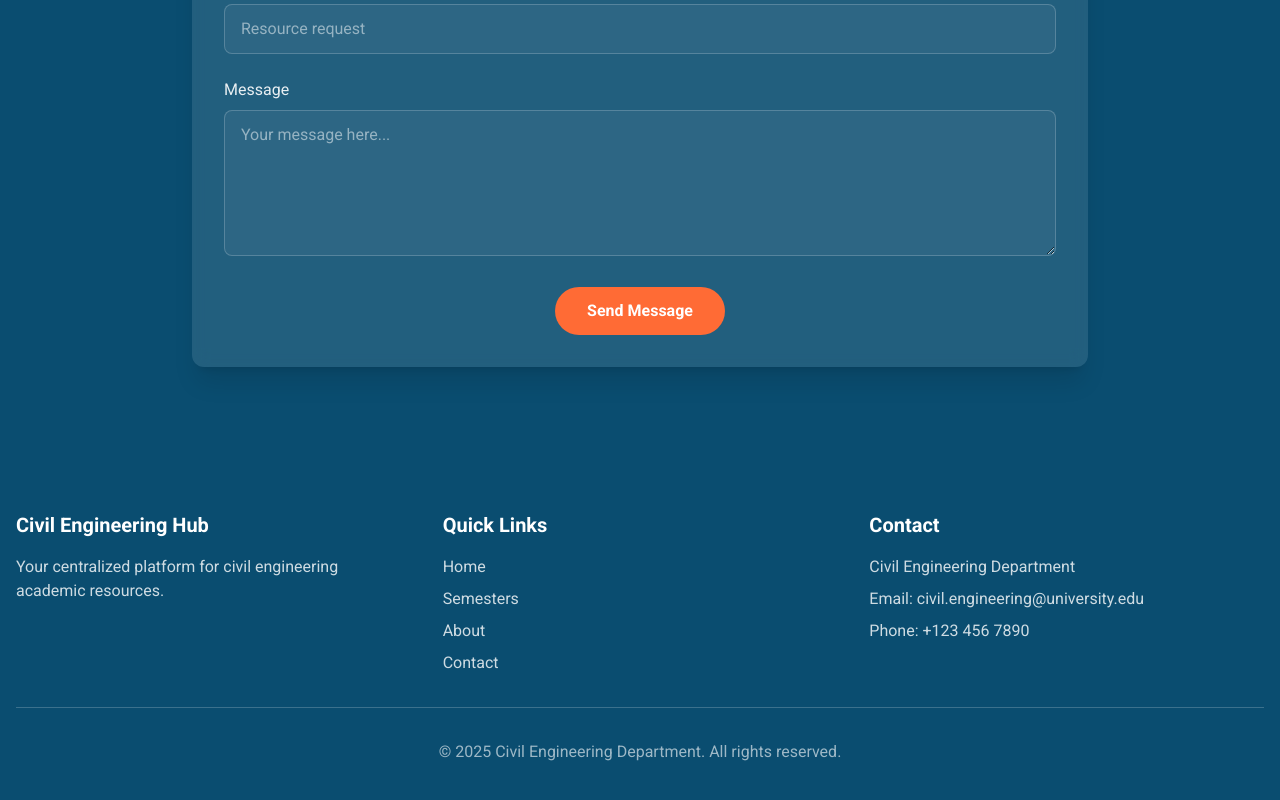
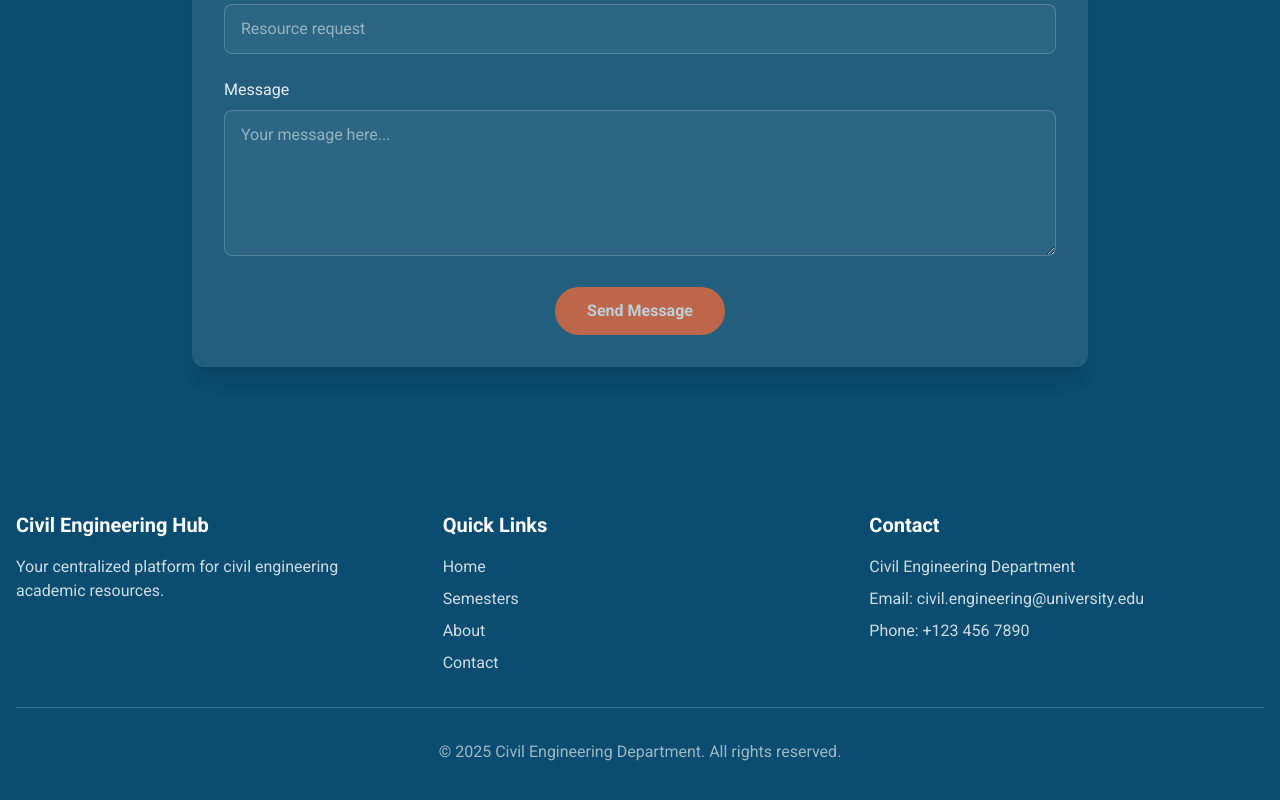
Before and after one commit to Xantonozar/LinkHUb, a Next.js app: page / in a window 1280 px wide. Shown: the part 4146-4946 px from the top of the page. Built offline with nearby package versions, Linux system fonts and the light colour scheme.

Commit message:
Update ContactSection.jsx
send option is disabled cause feature is not available yet

```diff
--- a/app/components/ContactSection.jsx
+++ b/app/components/ContactSection.jsx
@@ -117,7 +117,7 @@ export default function ContactSection() {
                 <div className="text-center">
                   <button
                     type="submit"
-                    disabled={isSubmitting}
+                    disabled={true}
                     className="cta-button bg-accent hover:bg-accent/90 text-white font-bold py-3 px-8 rounded-full inline-flex items-center transition-all disabled:opacity-70"
                   >
                     {isSubmitting ? (
```
